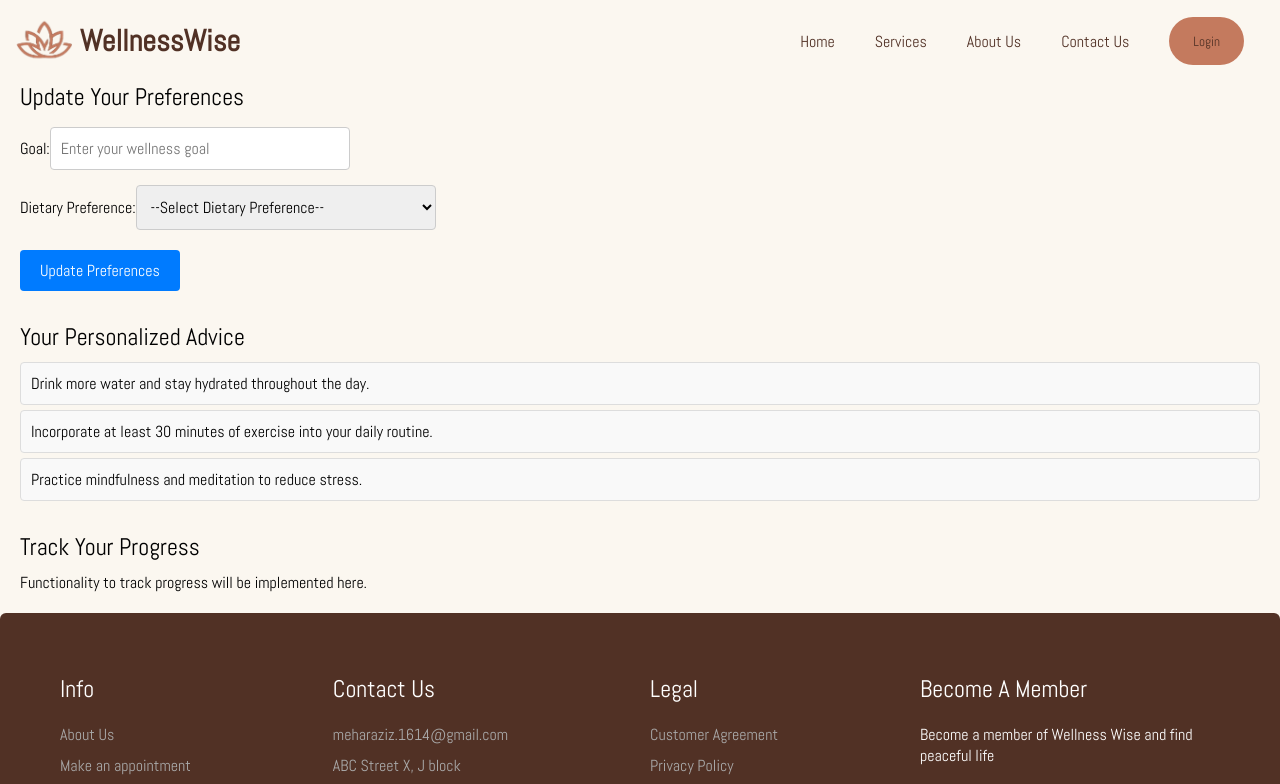
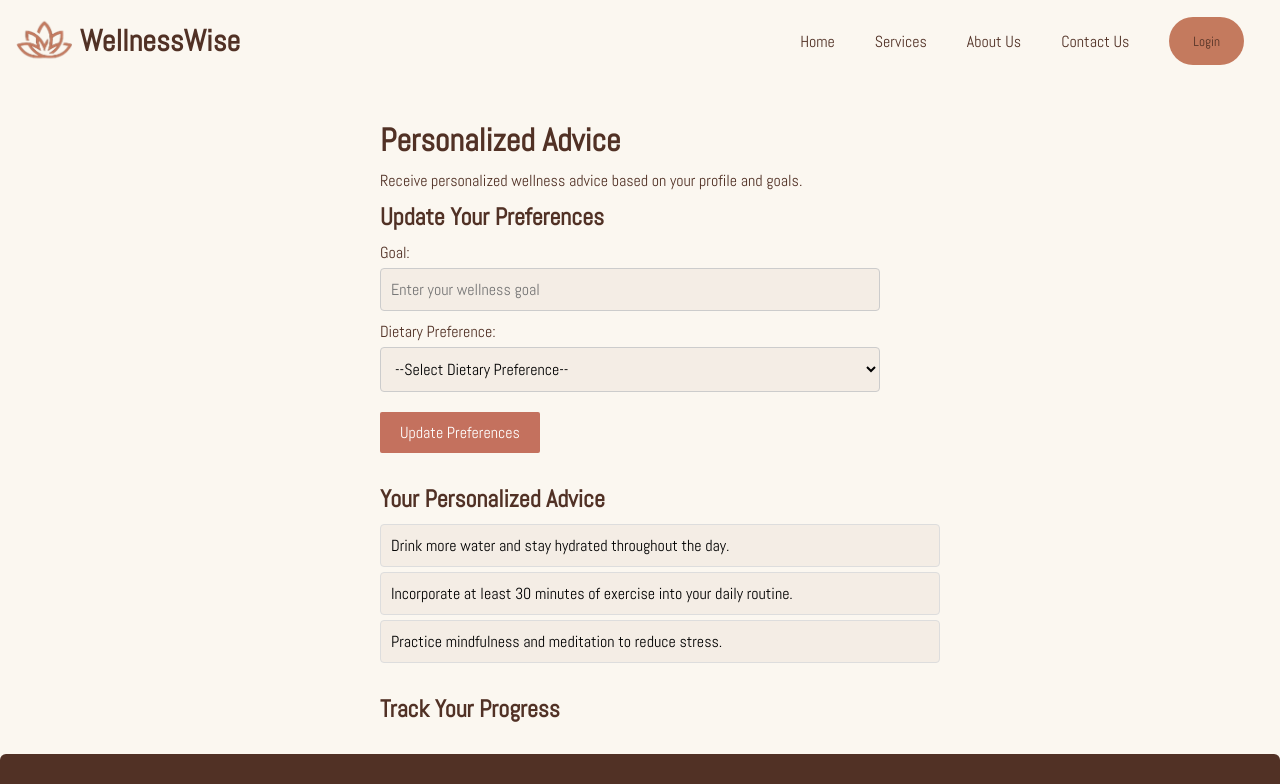
Before and after one commit to Mehar-Aziz/WellnessWise, a React (Create React App) app in the folder wellnesswise-frontend/: page /advice in a window 1280 px wide. Shown: the top 784 px of the page. Built offline with nearby package versions, Linux system fonts and the light colour scheme.

Commit message:
Advice Page

```diff
--- a/wellnesswise-frontend/src/pages/Advice.css
+++ b/wellnesswise-frontend/src/pages/Advice.css
@@ -1,45 +1,61 @@
 .personalized-advice-page {
     font-family: Arial, sans-serif;
     padding: 20px;
+    margin-top: 100px;
+    margin-left: 360px;
+    margin-right: 320px;
   }
 
   .preferences-form {
     margin-bottom: 30px;
   }
 
+  .personalized-advice-page h1 {
+    margin-bottom: 10px;
+    color: #513125;
+    font-weight: 900;
+  }
+  .personalized-advice-page p{
+    margin-bottom: 10px;
+    color: #513125;
+  }
   .preferences-form h2 {
     margin-bottom: 10px;
+    color: #513125;
+    font-weight: 600;
   }
 
   .preferences-form label {
     display: block;
     margin-bottom: 10px;
+    color: #513125;
   }
 
   .preferences-form input[type="text"],
   .preferences-form select {
     padding: 10px;
+    background-color: #F4EDE5;
     border: 1px solid #ccc;
     border-radius: 4px;
     font-size: 16px;
     width: 100%;
-    max-width: 300px;
+    max-width: 500px;
     margin-top: 5px;
   }
 
   .preferences-form button {
     padding: 10px 20px;
-    background-color: #007BFF;
+    background-color: #c4715e;
     color: #fff;
     border: none;
-    border-radius: 4px;
+    border-radius: 2px;
     font-size: 16px;
     cursor: pointer;
     margin-top: 10px;
   }
 
   .preferences-form button:hover {
-    background-color: #0056b3;
+    background-color: #513125;
   }
 
   .advice-section {
@@ -48,6 +64,8 @@
 
   .advice-section h2 {
     margin-bottom: 10px;
+    color: #513125;
+    font-weight: 600;
   }
 
   .advice-section ul {
@@ -56,7 +74,7 @@
   }
 
   .advice-section li {
-    background-color: #f9f9f9;
+    background-color: #F4EDE5;
     padding: 10px;
     border: 1px solid #ddd;
     border-radius: 4px;
@@ -69,4 +87,6 @@
 
   .progress-tracker h2 {
     margin-bottom: 10px;
+    color: #513125;
+    font-weight: 900;
   }
--- a/wellnesswise-frontend/src/pages/Advice.js
+++ b/wellnesswise-frontend/src/pages/Advice.js
@@ -24,8 +24,7 @@ const Advice = () => {
   };
 
   const handleUpdatePreferences = () => {
-    // Logic to generate personalized advice based on userPreferences
-    // This is a placeholder, as the actual advice generation would be done on the backend
+
     alert('Preferences updated! Advice will be adjusted accordingly.');
   };
 
@@ -37,7 +36,7 @@ const Advice = () => {
       <div className="preferences-form">
         <h2>Update Your Preferences</h2>
         <label>
-          Goal:
+          Goal:<br />
           <input
             type="text"
             name="goal"
@@ -47,7 +46,7 @@ const Advice = () => {
           />
         </label>
         <label>
-          Dietary Preference:
+          Dietary Preference:<br />
           <select
             name="dietaryPreference"
             value={userPreferences.dietaryPreference}
@@ -75,7 +74,6 @@ const Advice = () => {
 
       <div className="progress-tracker">
         <h2>Track Your Progress</h2>
-        <p>Functionality to track progress will be implemented here.</p>
       </div>
     </div>
   );
--- a/wellnesswise-frontend/src/pages/profile.js
+++ b/wellnesswise-frontend/src/pages/profile.js
@@ -14,7 +14,7 @@ const Profile = () => {
     navigate('/resources');
   };
   const handleAdvice = () => {
-    navigate('advice')
+    navigate('/advice')
   }
   return (
     <div className="user-profile">
```
